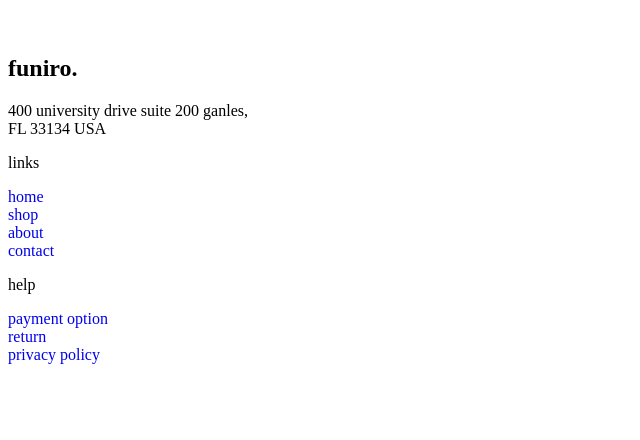
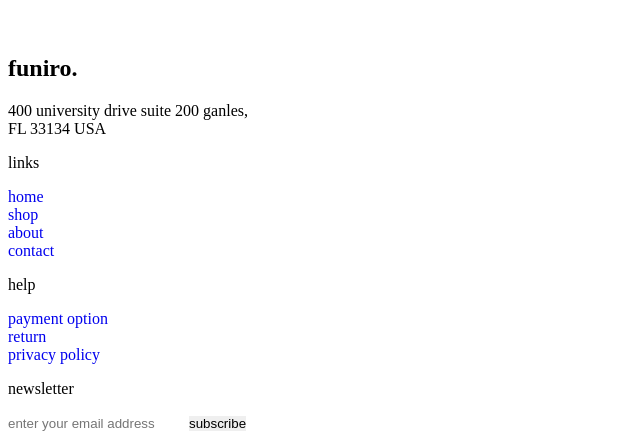
Before and after one commit to rasheed007-hub/Furniro-Funture, a plain HTML site: page index.html in a window 1280 px wide. Shown: the part 3685-4125 px from the top of the page, without its empty margins (0-640 px from the left). Before the commit the page ends 4065 px from the top, so only its background shows below. Drawn offline with Linux system fonts and the light colour scheme.

Commit message:
Update index.html

```diff
--- a/index.html
+++ b/index.html
@@ -814,7 +814,13 @@
                       <li><a href="#">privacy policy</a></li>
                    </ul>
               </div>
-              <div class="three"></div>
+              <div class="three">
+                  <p>newsletter</p>
+                 <div class="input">
+                  <input type ="text" placeholder="enter your email address"/>
+                  <button> subscribe </button>
+                 </div>
+              </div>
            </div>
      </section>
     </main>
```
